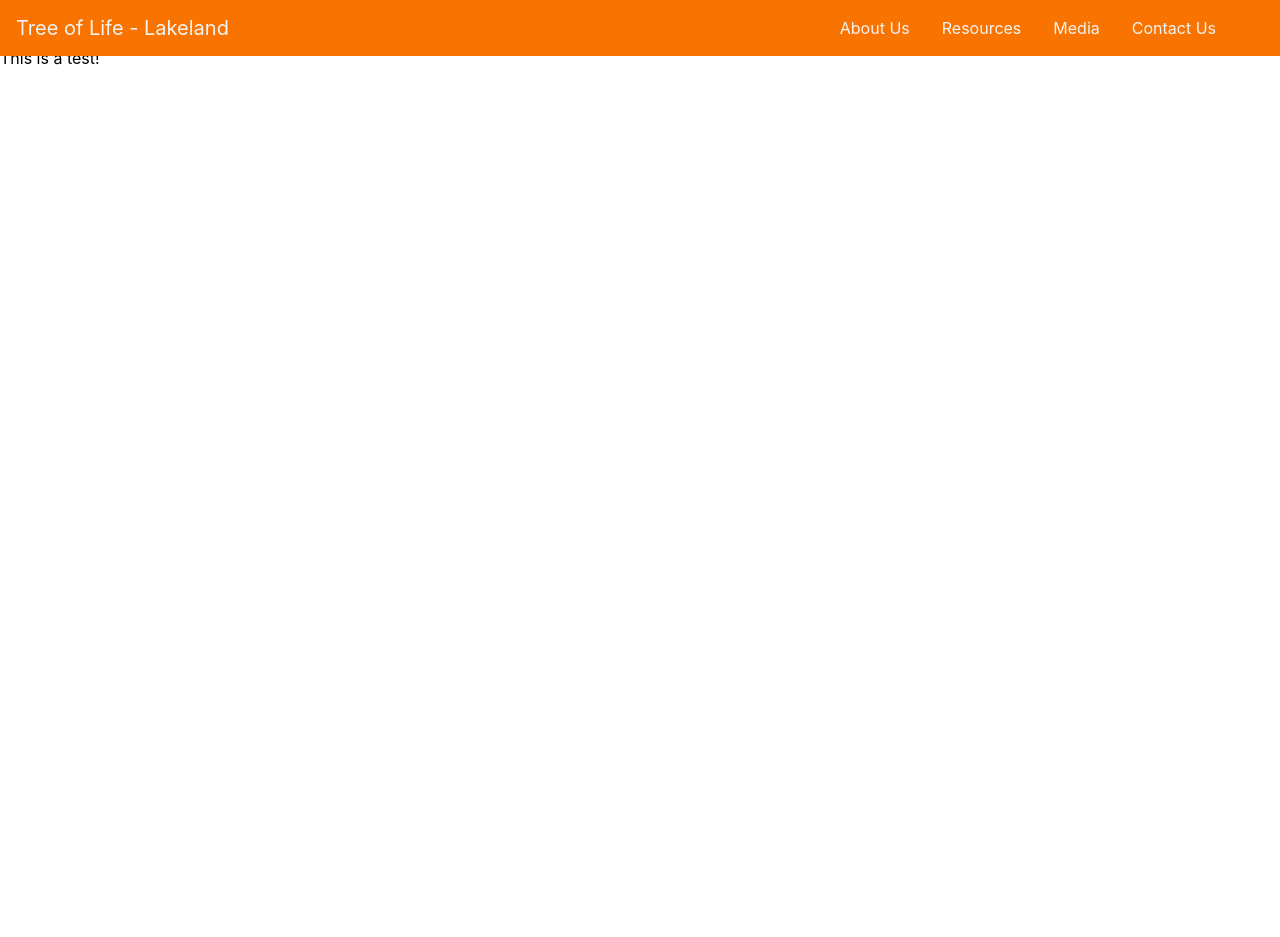
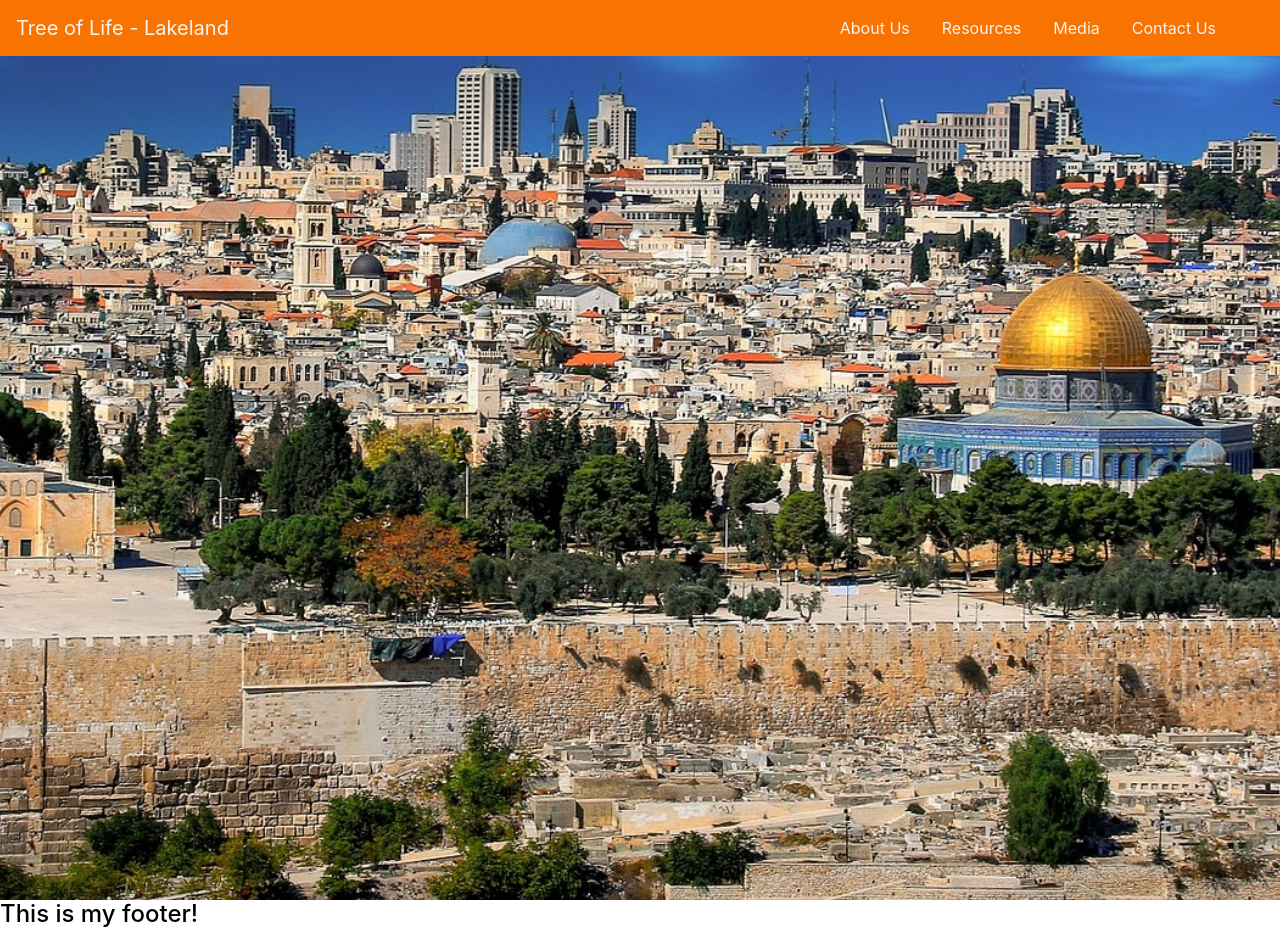
Before and after one commit to etzchayimlakeland/treeoflifelakeland, a Jekyll site: the page built from docs/index.md, in a window 1280 px wide and 937 px high. Built offline with Jekyll 4.4.1, drawn with Linux system fonts in a browser that asks for light colours; nearby versions of some CDN libraries.

Commit message:
Create main.js. Add main.js to footer.html. Add footer to default.html. Add header section to default.html. Add header css to main.css.

```diff
--- a/docs/_includes/footer.html
+++ b/docs/_includes/footer.html
@@ -6,3 +6,5 @@
 	<script defer src="https://use.fontawesome.com/releases/v5.0.8/js/all.js" integrity="sha384-SlE991lGASHoBfWbelyBPLsUlwY1GwNDJo3jSJO04KZ33K2bwfV9YBauFfnzvynJ" crossorigin="anonymous"></script>
     <script src="https://code.jquery.com/jquery-3.5.1.slim.min.js" integrity="sha384-DfXdz2htPH0lsSSs5nCTpuj/zy4C+OGpamoFVy38MVBnE+IbbVYUew+OrCXaRkfj" crossorigin="anonymous"></script>
     <script src="https://cdn.jsdelivr.net/npm/bootstrap@4.5.3/dist/js/bootstrap.bundle.min.js" integrity="sha384-ho+j7jyWK8fNQe+A12Hb8AhRq26LrZ/JpcUGGOn+Y7RsweNrtN/tE3MoK7ZeZDyx" crossorigin="anonymous"></script>
+<!-- My JS -->
+<script type="text/javascript" src='/assets/js/main.js'></script>
--- a/docs/_layouts/default.html
+++ b/docs/_layouts/default.html
@@ -3,6 +3,9 @@
     {% include head.html %}
   <body>
     {% include navbar.html %}
+
 	{{ content}}
+
+    {% include footer.html %}
   </body>
 </html>
--- a/docs/assets/css/main.css
+++ b/docs/assets/css/main.css
@@ -22,3 +22,11 @@ background-color:#343a40!important
 .bg-primary{
 background-color:#007bff!important
 }
+
+/*header style*/
+.header{
+ background-image: url('/assets/img/jerusalem-1712855_1920.jpg');
+ background-attachment: fixed;
+ background-size: cover;
+ background-position: center;
+}
--- /dev/null
+++ b/docs/assets/js/main.js
@@ -0,0 +1,4 @@
+$(document).ready(function(){
+ $('.header').height($(window).height());
+
+})
--- a/docs/index.md
+++ b/docs/index.md
@@ -3,6 +3,6 @@ layout: default
 title: "Home"
 ---
 
-## Testing
+<header class="header">
 
-This is a test!
+</header>
```
